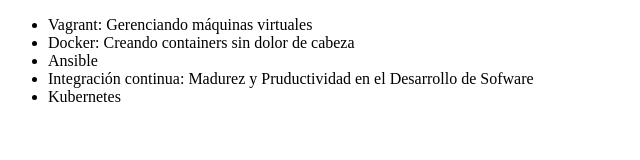
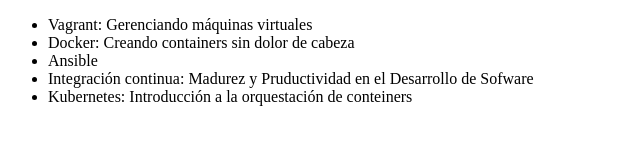
Before and after one commit to Ripovelic/alura-git, a plain HTML site: page index.html in a window 1280 px wide. Shown: the whole page, without its empty margins (0-640 px from the left). Drawn offline with Linux system fonts and the light colour scheme.

Commit message:
modificando el mombre del curso de kubernetes

```diff
--- a/index.html
+++ b/index.html
@@ -10,7 +10,7 @@
          <li> Docker: Creando containers sin dolor de cabeza</li>
          <li> Ansible </li>
          <li> Integración continua: Madurez y Pruductividad en el Desarrollo de Sofware </li>
-         <li>Kubernetes</li>
+         <li> Kubernetes: Introducción a la orquestación de conteiners </li>
      </ul>
 </body>
 </html>
```
